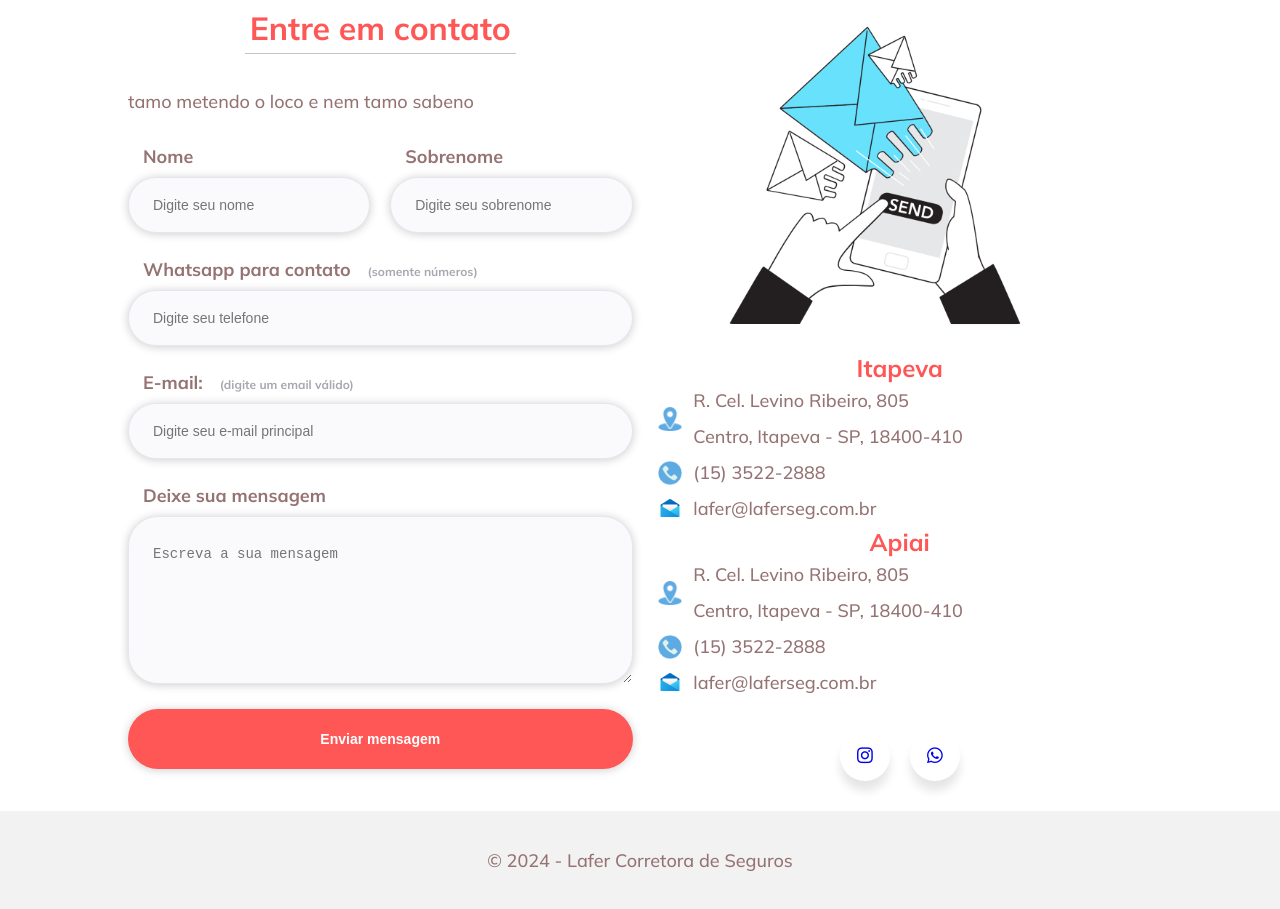
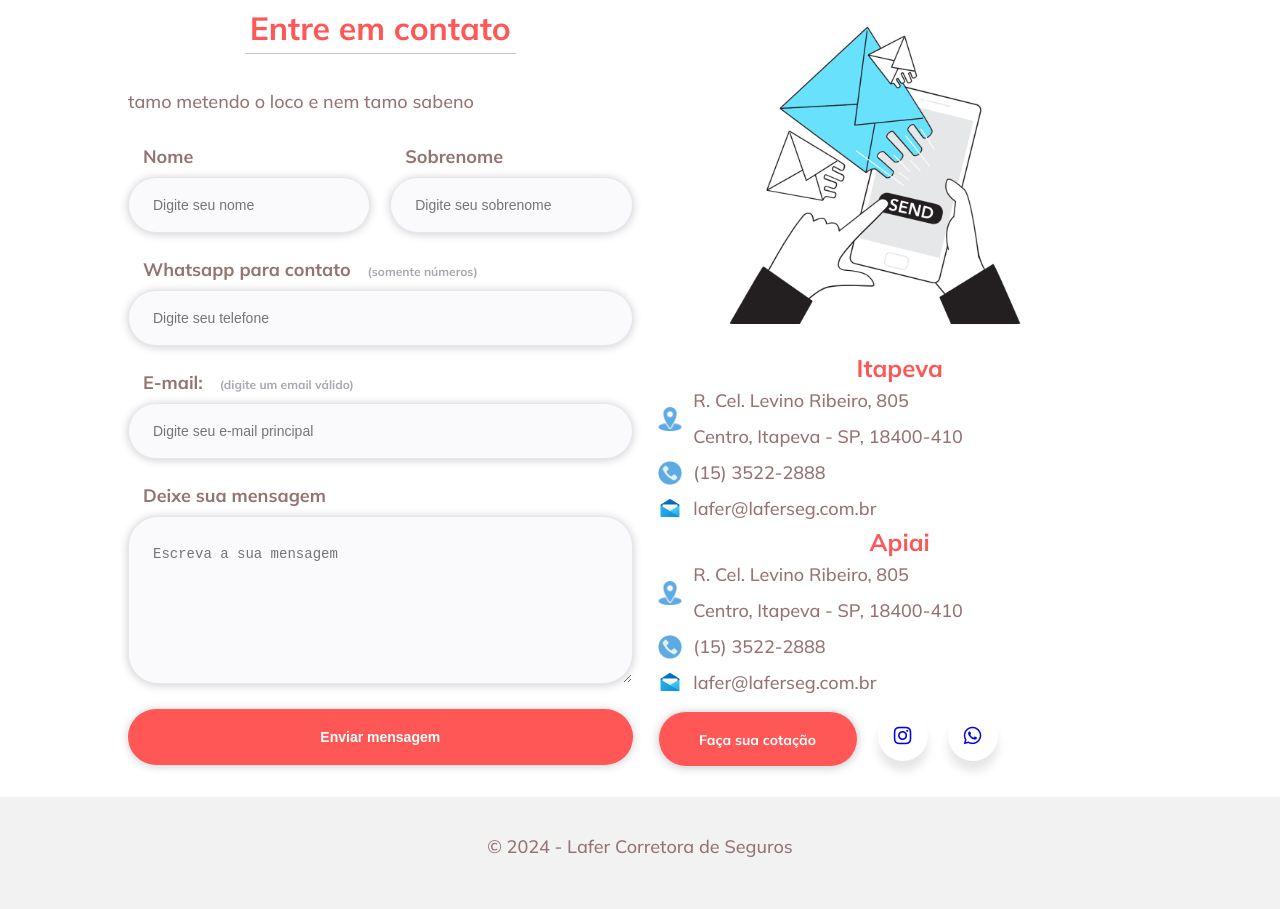
Before and after one commit to dyonathancox/Insurance, a plain HTML site: page index.html in a window 1280 px wide. Shown: the part 2853-3762 px from the top of the page. Drawn offline with Linux system fonts and the light colour scheme.

Commit message:
Atualizar arquivos

```diff
--- a/css/style.css
+++ b/css/style.css
@@ -244,7 +244,7 @@ header{
     display: flex;
 }
 form{
-    width: 64rem;
+    width: 51rem;
     margin-right: 1.5rem;
 }
 
@@ -285,7 +285,8 @@ form{
 
 .input-wrapper input,
 .input-wrapper textarea,
-.button{
+.button,
+.agger-button{
     background: #FAFAFC;
     border: 1px solid #E6E6F0;
     border-radius: 3rem;
@@ -294,7 +295,6 @@ form{
     font-size: 1.4rem;
     line-height: 2.6rem;
     color: var(--color-base-gray);
-
     box-shadow: 0px 1px 10px rgba(0, 0, 0, 0.2);
 }
 .input-wrapper textarea {
@@ -306,20 +306,20 @@ form{
     margin-top: 2.5rem;
     background: var(--color-base-red);
     width: 100%;
-    height: 6rem;
-    padding: 0;
+    padding: 1.5rem;
     border: none;
     font-weight: bold;
     color: white;
     text-align: center;
 }
-.button:hover{
+.button:hover,
+.agger-button:hover{
     background: #c04141;
 }
 
 /*DETALHES*/
 .details-container {
-    width: 64rem;
+    width: 51rem;
     display: flex;
     flex-direction: column;
     gap: 2;
@@ -358,21 +358,19 @@ form{
 }
 
 .wrapper {
-    padding-top: 2rem;
     display: inline-flex;
     list-style: none;
-    margin: auto;
 }
 
 .wrapper .icon {
     position: relative;
     background: #ffffff;
-    border-radius: 50%;
+    border-radius: 3rem;
     padding: 15px;
     margin: 10px;
     width: 50px;
     height: 50px;
-    font-size: 18px;
+    font-size: 20px;
     display: flex;
     justify-content: center;
     align-items: center;
@@ -381,29 +379,40 @@ form{
     cursor: pointer;
     transition: all 0.2s cubic-bezier(0.68, -0.55, 0.265, 1.55);
 }
+
+.agger-button{
+    width: 20rem;
+    padding: 1.5rem;
+    margin: 1rem;
+    text-align: center;
+    font-weight: bold;
+    color: white;
+    background-color: var(--color-base-red);
+}
 .wrapper a{
     text-decoration: none;
 }
-.wrapper .icon:hover .tooltip {
+
+.icon:hover .tooltip {
     top: -45px;
     opacity: 1;
     visibility: visible;
     pointer-events: auto;
 }
 
-.wrapper .icon:hover span {
+.icon:hover span {
     text-shadow: 0px -1px 0px rgba(0, 0, 0, 0.1);
 }
 
-.wrapper .instagram:hover,
-.wrapper .instagram:hover .tooltip,
-.wrapper .instagram:hover .tooltip::before {
+.instagram:hover,
+.instagram:hover .tooltip,
+.instagram:hover .tooltip::before {
     background: #E4405F;
     color: #ffffff;
 }
-.wrapper .whats:hover,
-.wrapper .whats:hover .tooltip,
-.wrapper .whats:hover .tooltip::before {
+.whats:hover,
+.whats:hover .tooltip,
+.whats:hover .tooltip::before {
     background: #40e45b;
     color: #ffffff;
 }
@@ -524,7 +533,10 @@ footer {
         left: 50%; /* Alinha a imagem na metade da largura da div */
         transform: translateX(-50%); /* Centraliza horizontalmente */
         opacity: 0.5;
+    }
 
+    .agger-button{
+        width: 15rem;
     }
 
     .text section {
@@ -594,57 +606,6 @@ footer {
 }
 
 @media only screen and (min-width: 431px) and (max-width: 770px){
-    /*header{
-        position: relative;
-        box-shadow: 0px 1px 10px rgba(0, 0, 0, 0.2);
-
-    }
-    .nav-bar {
-        padding: 1.5rem 1.5rem 0;
-        justify-content: space-between;
-        position: relative;
-    }
-    .logo img{
-        width: 10rem;
-    }
-    .nav-item {
-        display: none;
-    }
-    .mobile-menu-icon {
-        display: block;
-    }
-    .mobile-menu-icon button {
-        background-color: transparent;
-        border: none;
-        cursor: pointer;
-    }
-    .mobile-menu-icon button img{
-        width: 3rem;
-    }
-    .mobile-menu ul {
-        display: flex;
-        flex-direction: column;
-        text-align: center;
-        padding-bottom: 2rem;
-    }
-    .mobile-menu .nav-item {
-        display: block;
-        padding-top: 1.5rem;
-    }
-    .mobile-menu button {
-        width: 100%;
-    }
-    .open {
-        display: block;
-    }
-
-    .text-container,
-    .about-container,
-    .form-container {
-        position: relative;
-        padding: 2rem;
-    }*/
-
     .col-2{
         margin: auto;
 
--- a/index.html
+++ b/index.html
@@ -230,7 +230,14 @@
                             <p>lafer@laferseg.com.br</p>
                         </section>
 
+
+
+
                         <ul class="wrapper">
+
+                            <a href="https://laferseg.aggilizador.com.br/" target="_blank"><li class="agger-button">
+                                <span>Faça sua cotação</span>
+                            </li></a>
 
                             <a href="#"><li class="icon instagram">
                               <span><i class="fab fa-instagram"></i></span>
```
